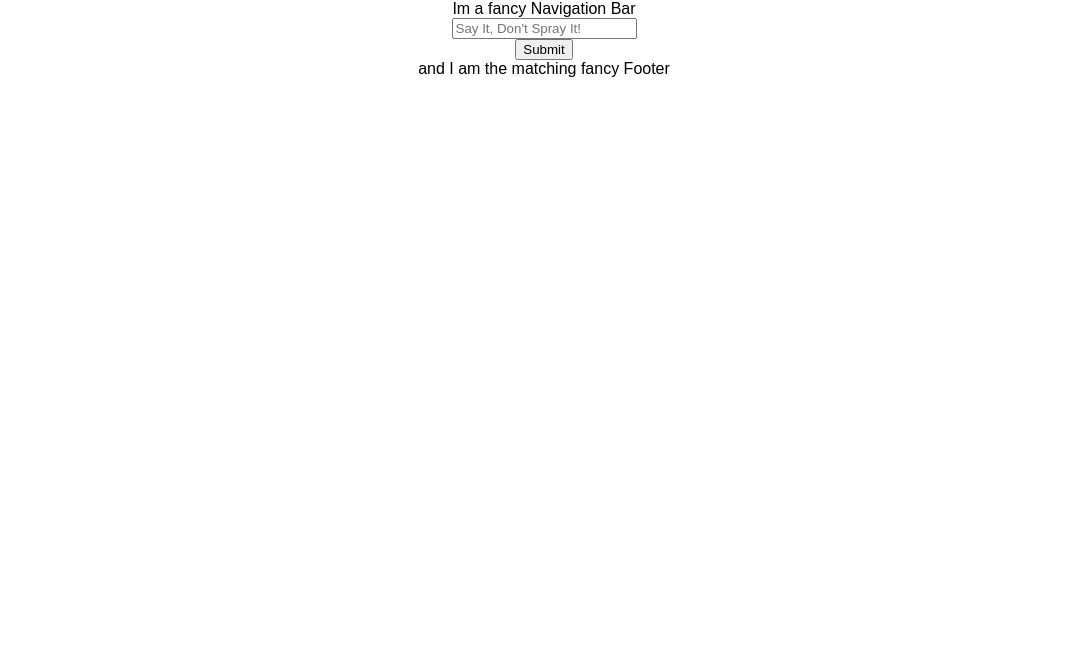
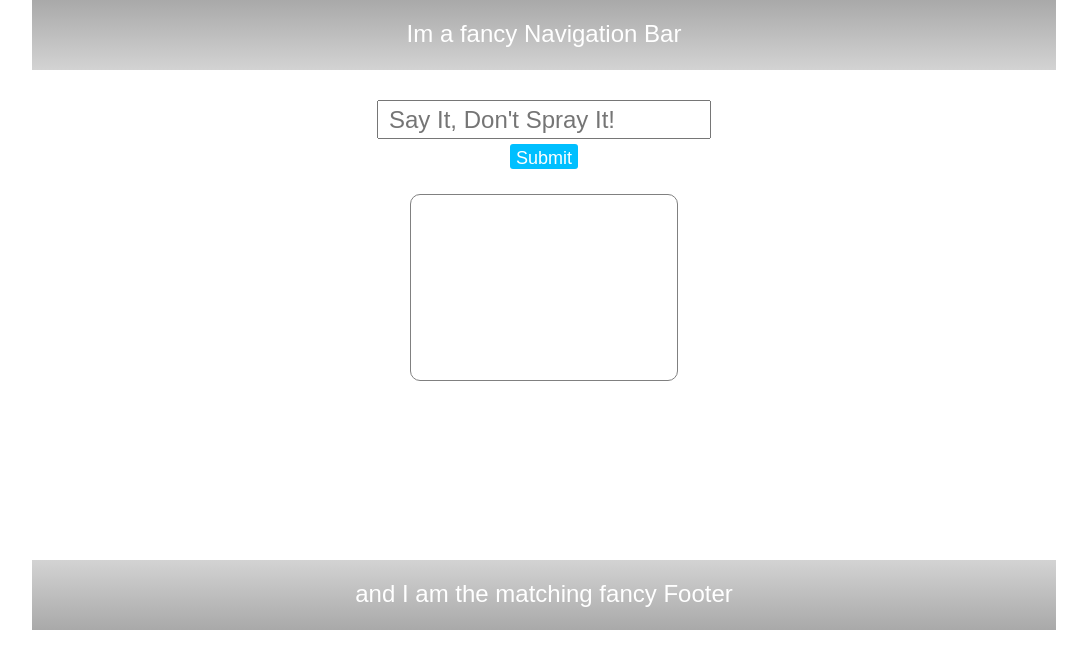
Before and after one commit to JGordy/props_children_functions_fun, a React app: page / in a window 1280 px wide. Shown: the whole page, without its empty margins (96-1183 px from the left). Built offline with nearby package versions, Linux system fonts and the light colour scheme.

Commit message:
added styling and moved all components to thier own js file

```diff
--- a/src/components/App.js
+++ b/src/components/App.js
@@ -1,100 +1,14 @@
 import React, { Component } from 'react';
 import '../styles/App.css';
 
+import BaseLayout from './BaseLayout';
+import ParentComponent from './ParentComponent';
 
-class Header extends Component {
-  render() {
-    return (
-      <nav>Im a fancy Navigation Bar</nav>
-    );
-  }
-}
 
-class Footer extends Component {
-  render() {
-    return (
-      <footer>and I am the matching fancy Footer</footer>
-    );
-  }
-}
 
-class BaseLayout extends Component {
-  render() {
-    return (
-      <div>
-        <Header/>
-        {this.props.children}
-        <Footer/>
-      </div>
-    );
-  }
-}
 
-class ParentComponent extends Component {
-  constructor(props){
-    super(props);
 
-    //we are really in a *bind* here.... :)
-    //fix it...
-    this.handleInput = this.handleInput.bind(this);
-    this.handleSubmit = this.handleSubmit.bind(this);
-    //state lives here
-    this.state = {
-      whatToSay: '',
-      whatWasSaid: ''
-    }
-  }
-  handleInput(event) {
-    event.preventDefault();
 
-    //set the state on input change
-    this.setState({whatToSay: event.target.value});
-  }
-  handleSubmit(event) {
-    event.preventDefault();
-    console.log(this.state.whatToSay);
-    //check console to see if firing
-    console.log("fired");
-    //set the state for props and for value (prevents output from appearing when typing)
-    this.setState({whatToSay: this.state.whatToSay, whatWasSaid: this.state.whatToSay});
-    //clear our input by resetting state
-    this.setState({whatToSay: ""});
-
-  }
-  render() {
-    return (
-      <div>
-        <div>
-          <input onChange={this.handleInput} type="text" placeholder="Say It, Don't Spray It!" value={this.state.whatToSay} />
-        </div>
-        <div>
-          <ChildComponent onClick={this.handleSubmit}/>
-          <DisplayComponent sayWhat={this.state.whatWasSaid} />
-        </div>
-      </div>
-    );
-  }
-}
-
-class ChildComponent extends Component {
-  render() {
-    return (
-      <div>
-        <div>
-          <input type="submit" onClick={this.props.onClick}/>
-        </div>
-      </div>
-    );
-  }
-}
-
-class DisplayComponent extends Component {
-  render() {
-    return (
-      <div>{this.props.sayWhat}</div>
-    );
-  }
-}
 
 
 class App extends Component {
--- /dev/null
+++ b/src/components/BaseLayout.js
@@ -0,0 +1,16 @@
+import React, { Component } from 'react';
+
+import Header from './Header.js';
+import Footer from './Footer.js';
+
+export default class BaseLayout extends Component {
+  render() {
+    return (
+      <div>
+        <Header/>
+        {this.props.children}
+        <Footer/>
+      </div>
+    );
+  }
+}
--- /dev/null
+++ b/src/components/ChildComponent.js
@@ -0,0 +1,14 @@
+import React, { Component } from 'react';
+
+
+export default class ChildComponent extends Component {
+  render() {
+    return (
+      <div>
+        <div>
+          <input type="submit" onClick={this.props.onClick}/>
+        </div>
+      </div>
+    );
+  }
+}
--- /dev/null
+++ b/src/components/DisplayComponent.js
@@ -0,0 +1,11 @@
+import React, { Component } from 'react';
+
+export default class DisplayComponent extends Component {
+  render() {
+    return (
+      <div className="message">
+        <div>{this.props.sayWhat}</div>
+      </div>
+    );
+  }
+}
--- /dev/null
+++ b/src/components/Footer.js
@@ -0,0 +1,9 @@
+import React, { Component } from 'react';
+
+export default class Footer extends Component {
+  render() {
+    return (
+      <footer>and I am the matching fancy Footer</footer>
+    );
+  }
+}
--- /dev/null
+++ b/src/components/Header.js
@@ -0,0 +1,9 @@
+import React, { Component } from 'react';
+
+export default class Header extends Component {
+  render() {
+    return (
+      <nav>Im a fancy Navigation Bar</nav>
+    );
+  }
+}
--- /dev/null
+++ b/src/components/ParentComponent.js
@@ -0,0 +1,50 @@
+import React, { Component } from 'react';
+
+import ChildComponent from './ChildComponent';
+import DisplayComponent from './DisplayComponent';
+
+export default class ParentComponent extends Component {
+  constructor(props){
+    super(props);
+
+    //we are really in a *bind* here.... :)
+    //fix it...
+    this.handleInput = this.handleInput.bind(this);
+    this.handleSubmit = this.handleSubmit.bind(this);
+    //state lives here
+    this.state = {
+      whatToSay: '',
+      whatWasSaid: ''
+    }
+  }
+  handleInput(event) {
+    event.preventDefault();
+
+    //set the state on input change
+    this.setState({whatToSay: event.target.value});
+  }
+  handleSubmit(event) {
+    event.preventDefault();
+    console.log(this.state.whatToSay);
+    //check console to see if firing
+    console.log("fired");
+    //set the state for props and for value (prevents output from appearing when typing)
+    this.setState({whatToSay: this.state.whatToSay, whatWasSaid: this.state.whatToSay});
+    //clear our input by resetting state
+    this.setState({whatToSay: ""});
+
+  }
+  render() {
+    return (
+      <div className="parent">
+        <div>
+          <input onChange={this.handleInput} type="text" placeholder="Say It, Don't Spray It!" value={this.state.whatToSay} />
+        </div>
+        <div >
+          <ChildComponent onClick={this.handleSubmit}/>
+          <DisplayComponent sayWhat={this.state.whatWasSaid} />
+        </div>
+      </div>
+    );
+  }
+}
--- a/src/styles/App.css
+++ b/src/styles/App.css
@@ -1,3 +1,49 @@
 .App {
   text-align: center;
 }
+
+nav, footer {
+  background: linear-gradient(darkgray, lightgray);
+  color: white;
+  font-size: 24px;
+  height: 50px;
+  margin: 0px auto;
+  padding-top: 20px;
+  width: 80%;
+}
+
+.parent {
+  height: 460px;
+  margin-top: 30px;
+}
+
+input {
+  font-size: 1.5em;
+  height: 25px;
+  padding: 5px 10px;
+  margin-bottom: 5px;
+}
+
+input[type=submit] {
+  background-color: deepskyblue;
+  border: none;
+  border-radius: 3px;
+  color: white;
+  font-size: 18px;
+  padding: 4px 6px;
+}
+
+.message {
+  border: 1px solid gray;
+  border-radius: 10px;
+  color: gray;
+  font-size: 28px;
+  height: 175px;
+  margin: 20px auto;
+  padding: 5px;
+  width: 20%;
+}
+
+footer {
+    background: linear-gradient(lightgray, darkgray);
+}
```
